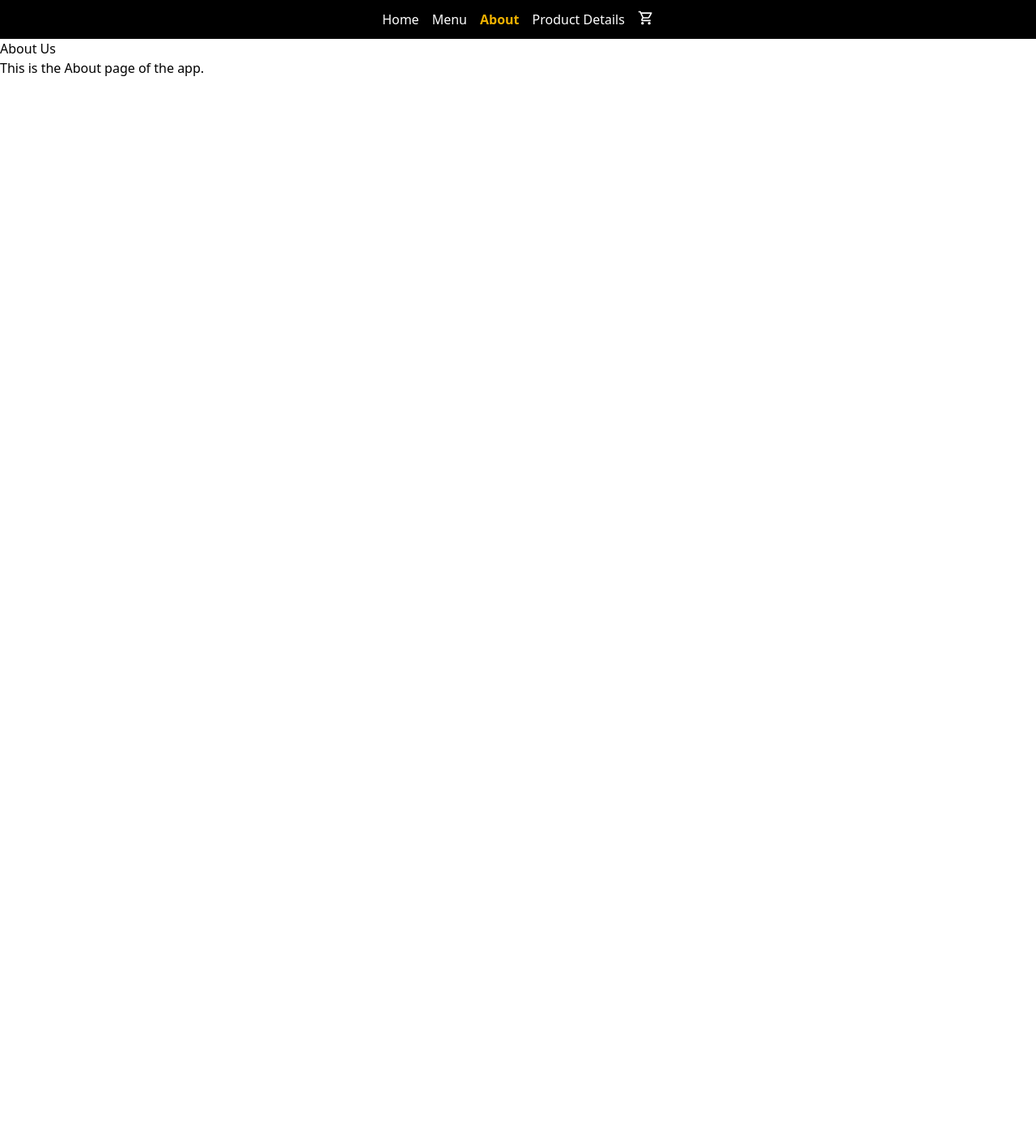
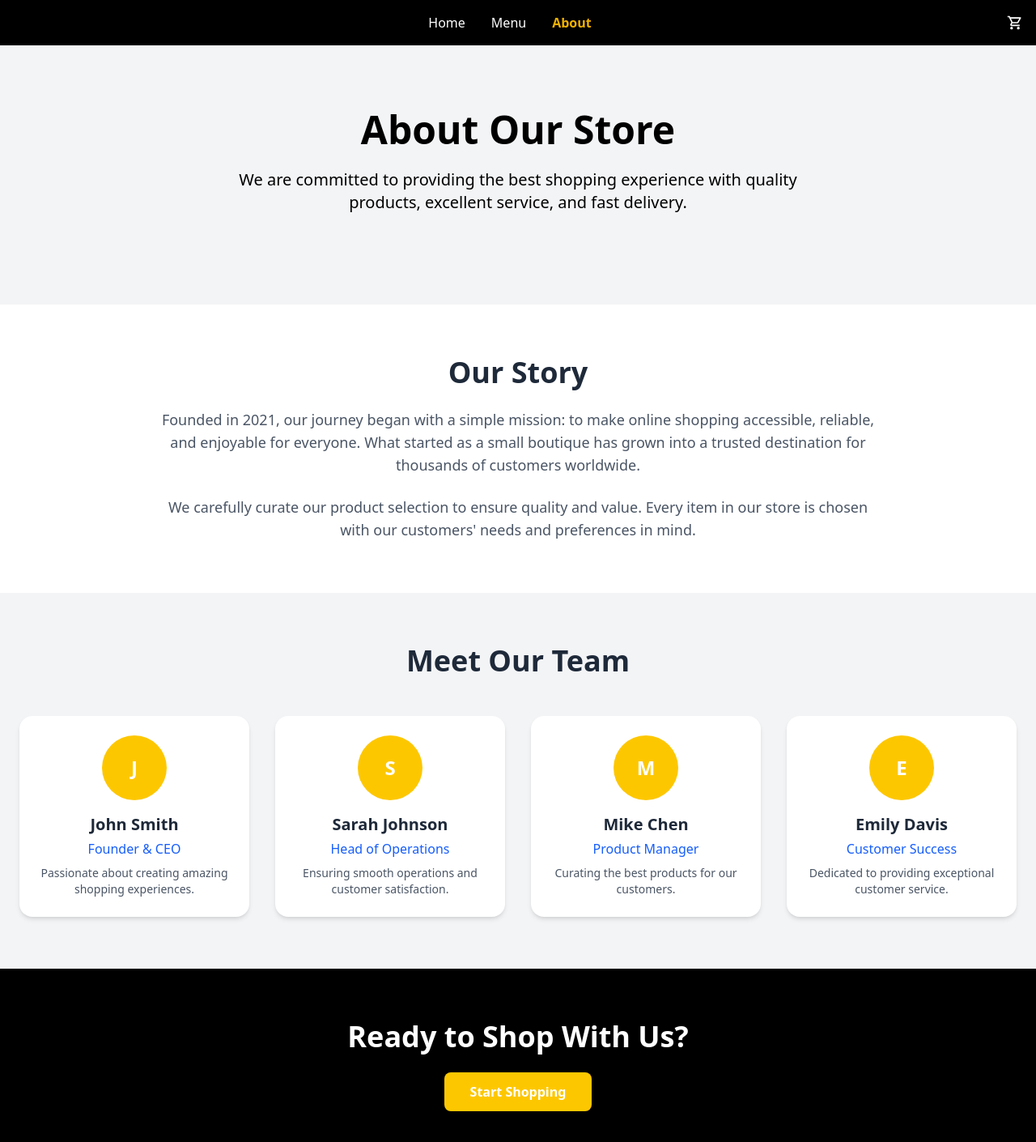
Before and after one commit to Hammad-000/inferno-grill, a React (Vite) app: page /about in a window 1280 px wide. Shown: the top 1410 px of the page at 81% size. Before the commit the page ends 800 px from the top, so only its background shows below. Built offline with nearby package versions, Linux system fonts and the light colour scheme.

Commit message:
halfdone

```diff
--- a/src/App.jsx
+++ b/src/App.jsx
@@ -5,23 +5,45 @@ import About from "./pages/About";
 import Error from "./pages/Error";
 import ProductDetailpg from "./pages/ProductDetailpg";
 import Cart from "./pages/Cart";
-import { CartProvider } from "./components/CartContext";
+import { CartProvider, useCart } from "./components/CartContext";
 import { MdOutlineShoppingCart } from "react-icons/md";
+import { BrowserRouter as Router, Routes, Route, NavLink } from "react-router-dom";
 
-import { BrowserRouter as Router, Routes, Route, NavLink } from "react-router-dom";
+// Cart Icon Component with counter
+function CartIcon() {
+  const { cart } = useCart();
+  const cartItemsCount = cart.reduce((total, item) => total + item.quantity, 0);
+
+  return (
+    <div className="relative">
+      <NavLink
+        to="/cart"
+        className={({ isActive }) => isActive ? 'text-yellow-500' : 'text-white'}
+      >
+        <MdOutlineShoppingCart className="text-xl" />
+      </NavLink>
+      {cartItemsCount > 0 && (
+        <span className="absolute -top-2 -right-2 bg-red-500 text-white text-xs rounded-full w-5 h-5 flex items-center justify-center">
+          {cartItemsCount}
+        </span>
+      )}
+    </div>
+  );
+}
 
 function App() {
   return (
     <CartProvider>
       <Router>
         {/* Navbar */}
-      <div className="navbar p-3 flex justify-center bg-black">
-        <nav>
-          <ul className="flex space-x-4">
+        <div className="navbar p-4 flex justify-between items-center bg-black">
+          {/* Navigation Links Centered */}
+          <nav className="flex-1 flex justify-center">
+            <ul className="flex space-x-8">
               <li>
                 <NavLink
                   to="/"
-                className={({ isActive }) => isActive ? 'text-yellow-500 font-semibold' : 'text-white'}
+                  className={({ isActive }) => isActive ? 'text-yellow-500 font-semibold' : 'text-white hover:text-yellow-400 transition-colors'}
                 >
                   Home
                 </NavLink>
@@ -29,7 +51,7 @@ function App() {
               <li>
                 <NavLink
                   to="/menu"
-                className={({ isActive }) => isActive ? 'text-yellow-500 font-semibold' : 'text-white'}
+                  className={({ isActive }) => isActive ? 'text-yellow-500 font-semibold' : 'text-white hover:text-yellow-400 transition-colors'}
                 >
                   Menu
                 </NavLink>
@@ -37,38 +59,24 @@ function App() {
               <li>
                 <NavLink
                   to="/about"
-                className={({ isActive }) => isActive ? 'text-yellow-500 font-semibold' : 'text-white'}
+                  className={({ isActive }) => isActive ? 'text-yellow-500 font-semibold' : 'text-white hover:text-yellow-400 transition-colors'}
                 >
                   About
                 </NavLink>
               </li>
-            <li>
-              <NavLink
-                to="/productDetailpg"
-                className={({ isActive }) => isActive ? 'text-yellow-500 font-semibold' : 'text-white'}
-              >
-                Product Details
-              </NavLink>
-            </li>
-            <li>
-              <NavLink
-                to="/cart"
-                className={({ isActive }) => isActive ? 'text-yellow-500 font-semibold' : 'text-white'}
-
-              >
-                 <MdOutlineShoppingCart className="text-xl" />
-              </NavLink>
-            </li>
             </ul>
           </nav>
+
+          {/* Cart Icon on the Right */}
+          <div className="flex items-center">
+            <CartIcon />
+          </div>
         </div>
 
-      {/* Routes */}
         <Routes>
           <Route path="/" element={<Home />} />
           <Route path="/menu" element={<Menu />} />
           <Route path="/about" element={<About />} />
-        {/* Dynamic route for product details */}
           <Route path="/productDetail/:id" element={<ProductDetailpg />} />
           <Route path="/cart" element={<Cart />} />
           <Route path="*" element={<Error />} />
--- a/src/components/Products.jsx
+++ b/src/components/Products.jsx
@@ -5,7 +5,7 @@ import ProductsCard from './ProductsCard';
 
 const Products = ({ products }) => {
   return (
-    // Use 2 columns on large screens instead of 3 for wider cards
+
     <div className="grid grid-cols-1 md:grid-cols-2 lg:grid-cols-2 xl:grid-cols-3 gap-8">
       {products.map((product) => (
         <ProductsCard key={product.id} product={product} />
--- a/src/data/products.js
+++ b/src/data/products.js
@@ -141,7 +141,7 @@ export const products = [
     image: "/images/broast3.webp",
     title: "Broast3",
     description: "Crispy fried chicken broast recipe for foodies. It's a KFC style fried chicken broast that you can",
-    price: 1500,
+    price: 1600,
     category: "Broast",
     rating: 2,
   },
@@ -199,7 +199,7 @@ export const products = [
 
 
 ];
-//  export const priceRange = {
-//    min: 0,
-//    max: ,
-//  };
+  // export const priceRange = {
+  //   min: 0,
+  //   max: 5000,
+  // };
--- a/src/pages/About.jsx
+++ b/src/pages/About.jsx
@@ -1,12 +1,96 @@
-// src/pages/About.js
 import React from "react";
 
 function About() {
+  const teamMembers = [
+    {
+      name: "John Smith",
+      role: "Founder & CEO",
+      description: "Passionate about creating amazing shopping experiences."
+    },
+    {
+      name: "Sarah Johnson",
+      role: "Head of Operations",
+      description: "Ensuring smooth operations and customer satisfaction."
+    },
+    {
+      name: "Mike Chen",
+      role: "Product Manager",
+      description: "Curating the best products for our customers."
+    },
+    {
+      name: "Emily Davis",
+      role: "Customer Success",
+      description: "Dedicated to providing exceptional customer service."
+    }
+  ];
+
   return (
-    <div>
-      <h1>About Us</h1>
-      <p>This is the About page of the app.</p>
-      {/* Add more about content here */}
+    <div className="min-h-screen bg-gray-100">
+      {/* Hero Section */}
+      <section className=" py-20">
+        <div className="container mx-auto px-6 text-center">
+          <h1 className="text-5xl font-bold mb-6">About Our Store</h1>
+          <p className="text-xl mb-8 max-w-3xl mx-auto">
+            We are committed to providing the best shopping experience with quality products,
+            excellent service, and fast delivery.
+          </p>
+        </div>
+      </section>
+
+      <section className="py-16 bg-white">
+        <div className="container mx-auto px-6">
+          <div className="max-w-4xl mx-auto text-center">
+            <h2 className="text-4xl font-bold text-gray-800 mb-6">Our Story</h2>
+            <p className="text-lg text-gray-600 mb-6">
+              Founded in 2021, our journey began with a simple mission: to make online shopping
+              accessible, reliable, and enjoyable for everyone. What started as a small boutique
+              has grown into a trusted destination for thousands of customers worldwide.
+            </p>
+            <p className="text-lg text-gray-600">
+              We carefully curate our product selection to ensure quality and value. Every item
+              in our store is chosen with our customers' needs and preferences in mind.
+            </p>
+          </div>
+        </div>
+      </section>
+
+
+      <section className="py-16 bg-gray-100">
+        <div className="container mx-auto px-6">
+          <h2 className="text-4xl font-bold text-center text-gray-800 mb-12">
+            Meet Our Team
+          </h2>
+          <div className="grid grid-cols-1 md:grid-cols-2 lg:grid-cols-4 gap-8">
+            {teamMembers.map((member, index) => (
+              <div key={index} className="bg-white p-6 rounded-2xl shadow-md text-center">
+                <div className="w-20 h-20 bg-yellow-400 rounded-full mx-auto mb-4 flex items-center justify-center text-white text-2xl font-bold">
+                  {member.name.charAt(0)}
+                </div>
+                <h3 className="text-xl font-semibold text-gray-800 mb-1">
+                  {member.name}
+                </h3>
+                <p className="text-blue-600 font-medium mb-2">{member.role}</p>
+                <p className="text-gray-600 text-sm">
+                  {member.description}
+                </p>
+              </div>
+            ))}
+          </div>
+        </div>
+      </section>
+
+
+      <section className="py-16 bg-black text-white">
+        <div className="container mx-auto px-6 text-center">
+          <h2 className="text-4xl font-bold mb-6">Ready to Shop With Us?</h2>
+          <a
+            href="/menu"
+            className=" px-8 py-3 bg-yellow-400 rounded-lg font-semibold transition-colors inline-block"
+          >
+            Start Shopping
+          </a>
+        </div>
+      </section>
     </div>
   );
 }
--- a/src/pages/Cart.jsx
+++ b/src/pages/Cart.jsx
@@ -1,28 +1,45 @@
 import React from "react";
-import { useCart } from "../components/CartContext"; // Correct path to CartContext
+import { useCart } from "../components/CartContext";
 
 function Cart() {
   const { cart, removeFromCart, incrementQuantity, decrementQuantity, calculateTotalPrice } = useCart();
 
   return (
-    <div className="container mx-auto px-4 py-6">
+    <div className="container mx-auto  grid-cols-2 grid py-6">
       <h2 className="text-2xl font-semibold mb-4">Your Cart</h2>
+
+       <div className="flex justify-between items-center mt-3">
+            <h3 className="text-xl font-semibold">Total:</h3>
+            <span className="text-xl font-semibold">${calculateTotalPrice().toFixed(2)}</span>
+
+                <input type="text" className=" border p-3   "    placeholder ="Add your address" />
+
+
+          <button className=" bold hover:text-green-700 p-3 border-2 text-l rounded bg-gray-300 border-r-green-500">Confirm Order </button>
+
+
+
+          </div>
+
       {cart.length === 0 ? (
         <p>Your cart is empty</p>
       ) : (
-        <div className="space-y-4">
+
+
+
+        <div className="space-y-4  ">
           {cart.map((product) => (
-            <div key={product.id} className="flex justify-between items-center border-b pb-4">
-              <div className="flex items-center space-x-4">
+            <div key={product.id} className="flex gap-10  items-center border-b p-4">
+              <div className="flex items-center m-5 justify-evenly gap-10 space-x-2 ">
                 <img
                   src={product.image}
                   alt={product.title}
                   className="w-16 h-16 object-cover rounded"
                 />
-                <span className="font-medium">{product.title}</span>
+                <span className="font-medium  w-30  ">{product.title }</span>
               </div>
 
-              <div className="flex items-center space-x-4">
+              <div className="flex  items-center space-x-4 ">
                 <button
                   onClick={() => decrementQuantity(product.id)}
                   className="px-2 py-1 bg-gray-200 rounded-full text-gray-700 hover:bg-gray-300"
@@ -50,12 +67,11 @@ function Cart() {
             </div>
           ))}
 
-          <div className="flex justify-between items-center mt-4">
-            <h3 className="text-xl font-semibold">Total:</h3>
-            <span className="text-xl font-semibold">${calculateTotalPrice().toFixed(2)}</span>
-          </div>
+
         </div>
       )}
+
+
     </div>
   );
 }
--- a/src/pages/Home.jsx
+++ b/src/pages/Home.jsx
@@ -1,10 +1,9 @@
 import React, { useState, useEffect } from "react";
+import { AiOutlineShoppingCart } from "react-icons/ai";
 
 function Home() {
-  // State to track the current image index
   const [currentIndex, setCurrentIndex] = useState(0);
 
-  // Array of images for the slider
   const images = [
     "/images/slidermain.jfif",
     "/images/slideimg1.jfif",
@@ -13,49 +12,60 @@ function Home() {
     "/images/slideimg5.jfif",
     "/images/sliderbest.jfif"
   ];
+
   const nextImage = () => {
     setCurrentIndex((prevIndex) => (prevIndex + 1) % images.length);
   };
 
-  // Function to go to the previous image
   const prevImage = () => {
-    setCurrentIndex(
-      (prevIndex) => (prevIndex - 1 + images.length) % images.length
-    );
+    setCurrentIndex((prevIndex) => (prevIndex - 1 + images.length) % images.length);
   };
-
 
   useEffect(() => {
     const interval = setInterval(() => {
       nextImage();
     }, 3000);
 
-
     return () => clearInterval(interval);
   }, );
 
   return (
-    <div className="grid grid-cols-3 justify-center p-5">
-      <h1 className="text-xl font-semibold mb-4">Welcome to the Home Page</h1>
+    <div className="min-h-screen bg-gray-50">
 
 
-      <div className="relative w-full h-96 overflow-hidden">
+
+
+      <main className="container mx-auto px-6 py-8">
+
+        <div className="text-center mb-8">
+          <h1 className="text-4xl font-bold text-gray-900 mb-4">
+            Welcome to Our Store
+          </h1>
+          <p className="text-lg text-gray-600 max-w-2xl mx-auto">
+            Discover amazing products and exclusive deals. Shop the latest trends with us!
+          </p>
+        </div>
+
+
+        <div className="relative w-full max-w-6xl mx-auto mb-12">
+
+          <div className="relative w-full h-96 md:h-[500px] lg:h-[600px] overflow-hidden rounded-2xl shadow-2xl">
 
             <button
               onClick={prevImage}
-          className="absolute left-4 top-1/2 transform -translate-y-1/2 text-white text-3xl bg-black bg-opacity-50 px-3 py-1 rounded-full"
+              className="absolute left-4 top-1/2 transform -translate-y-1/2 z-10 text-white text-4xl bg-black bg-opacity-50 hover:bg-opacity-70 px-4 py-2 rounded-full transition-all duration-300"
             >
               &lt;
             </button>
 
-        {/* Image display */}
+
             <div className="relative w-full h-full">
               {images.map((img, index) => (
                 <img
                   key={index}
                   src={img}
                   alt={`slider-image-${index}`}
-              className={`absolute inset-0 w-full h-full object-cover transition-opacity duration-3000 ease-in-out ${
+                  className={`absolute inset-0 w-full h-full object-cover transition-opacity duration-1000 ease-in-out ${
                     index === currentIndex ? "opacity-100" : "opacity-0"
                   }`}
                 />
@@ -65,16 +75,60 @@ function Home() {
 
             <button
               onClick={nextImage}
-          className="absolute right-4 top-1/2 transform -translate-y-1/2 text-white text-3xl bg-black bg-opacity-50 px-3 py-1 rounded-full"
+              className="absolute right-4 top-1/2 transform -translate-y-1/2 z-10 text-white text-4xl bg-black bg-opacity-50 hover:bg-opacity-70 px-4 py-2 rounded-full transition-all duration-300"
             >
               &gt;
             </button>
+
+
+            <div className="absolute bottom-4 left-1/2 transform -translate-x-1/2 flex space-x-3 z-10">
+              {images.map((_, index) => (
+                <button
+                  key={index}
+                  onClick={() => setCurrentIndex(index)}
+                  className={`w-3 h-3 rounded-full transition-all duration-300 ${
+                    index === currentIndex
+                      ? "bg-white scale-125"
+                      : "bg-white bg-opacity-50 hover:bg-opacity-75"
+                  }`}
+                />
+              ))}
             </div>
+
+
+            <div className="absolute top-4 right-4 bg-black bg-opacity-50 text-white px-3 py-1 rounded-full text-sm z-10">
+              {currentIndex + 1} / {images.length}
+            </div>
+          </div>
+        </div>
+
+
+        <div className="grid grid-cols-1 md:grid-cols-3 gap-8 max-w-6xl mx-auto">
+          <div className="text-center p-6 bg-white rounded-lg shadow-md">
+            <h3 className="text-xl font-semibold mb-3">Fast Delivery</h3>
+            <p className="text-gray-600">Get your products delivered quickly and safely to your doorstep.</p>
+          </div>
+          <div className="text-center p-6 bg-white rounded-lg shadow-md">
+            <h3 className="text-xl font-semibold mb-3">Best Quality</h3>
+            <p className="text-gray-600">We guarantee the highest quality products from trusted brands.</p>
+          </div>
+          <div className="text-center p-6 bg-white rounded-lg shadow-md">
+            <h3 className="text-xl font-semibold mb-3">24/7 Support</h3>
+            <p className="text-gray-600">Our customer support team is always here to help you.</p>
+          </div>
+        </div>
+      </main>
+
+
+      <footer className="bg-gray-800 text-white mt-16">
+        <div className="container mx-auto px-6 py-8">
+          <div className="text-center">
+            <p>&copy; 2025 Your Inferno-Grill. All rights reserved.</p>
+          </div>
+        </div>
+      </footer>
     </div>
   );
 }
 
-
-
-
 export default Home;
--- a/src/pages/Menu.jsx
+++ b/src/pages/Menu.jsx
@@ -1,4 +1,4 @@
-import { useState, useMemo } from "react";
+import { useState, useMemo,  } from "react";
 import CategoryFilter from "../components/CategoryFilter";
 import Products from "../components/Products";
 import { getVisibleProducts } from "../../src/data/product-filter";
@@ -8,12 +8,11 @@ import SearchBox from "../components/SearchBox";
 import { AiOutlineMenu } from "react-icons/ai";
 import { IoCloseCircleOutline } from "react-icons/io5";
 import { products } from "../../src/data/products";
-// import Cart from "../pages/Cart";
+// import { CartContext } from "../components/CartContext";
 
-// Initialize price range from products
 const initPriceFilter = {
-  min: products.min,
-  max: products.max,
+  min: Math.min(...products.map(product => product.price)),
+  max: Math.max(...products.map(product => product.price)),
   isApplied: false,
 };
 
@@ -24,7 +23,8 @@ function Menu() {
   const [isFilterOpen, setIsFilterOpen] = useState(false);
   const [searchTerm, setSearchTerm] = useState("");
 
-  // Memoize filtered products to optimize performance
+
+
   const filterProducts = useMemo(() => {
     return getVisibleProducts(
       selectedCategories,
@@ -46,17 +46,20 @@ function Menu() {
     setSelectedRating(rating);
   };
 
+  const handlePriceRangeChange = (newPriceRange) => {
+    setPriceRange(newPriceRange);
+  };
+
   const handleSearchChange = (term) => {
     setSearchTerm(term);
   };
 
   return (
+    <div className="min-h-screen bg-gray-50">
+      {/* Main Content - No duplicate navigation */}
       <div className="container mx-auto px-4 py-6">
-      {/* Header with Search and Filter Toggle */}
         <div className="flex justify-between items-center mb-4">
           <SearchBox onSearchChange={handleSearchChange} />
-
-        {/* Filter Toggle Button for Mobile */}
           <button
             className="block lg:hidden p-2 border rounded-lg bg-gray-100 hover:bg-gray-200"
             onClick={() => setIsFilterOpen(!isFilterOpen)}
@@ -70,7 +73,6 @@ function Menu() {
           </button>
         </div>
 
-      {/* Main Content Grid: Filters on the Left, Products on the Right */}
         <div className="grid grid-cols-1 lg:grid-cols-5 gap-4">
           {/* Filters Section */}
           <div
@@ -78,29 +80,26 @@ function Menu() {
               isFilterOpen ? "block" : "hidden"
             } lg:block lg:col-span-1 border border-gray-300 p-4 bg-white rounded-lg shadow-sm`}
           >
-          {/* Category Filter */}
             <CategoryFilter
               selectedCategories={selectedCategories}
               onChangeCategory={onChangeCategoryHandler}
             />
 
-          {/* Price Range Filter */}
             <PriceRange
               priceRange={priceRange}
-            initPriceRange={priceRange}
-            setInitPriceRange={setPriceRange}
+              initPriceRange={initPriceFilter}
+              setPriceRange={handlePriceRangeChange}
             />
 
-          {/* Rating Filter */}
             <RatingFilter
               onChangeRating={onChangeRatingHandler}
               selectedRating={selectedRating}
             />
           </div>
 
-        {/* Products Section */}
           <div className="lg:col-span-4">
             <Products products={filterProducts} />
+          </div>
         </div>
       </div>
     </div>
```
Also changed, not shown: src/components/CartContext.jsx (+11 -12 lines), src/components/PriceRange.jsx (+43 -20 lines). Lines whose indentation alone changed are shown as unchanged.
